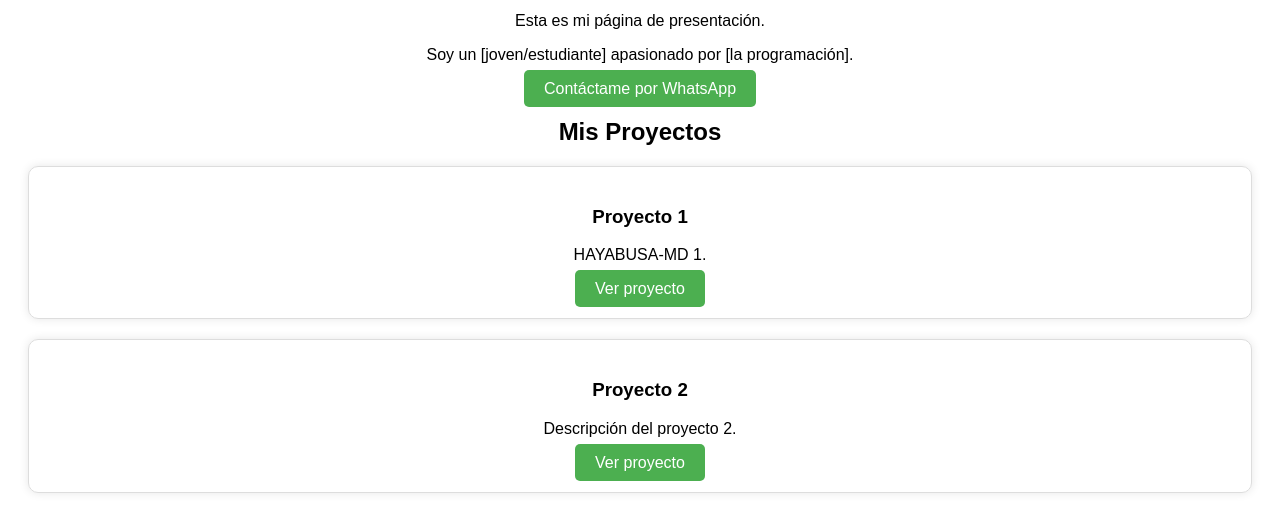
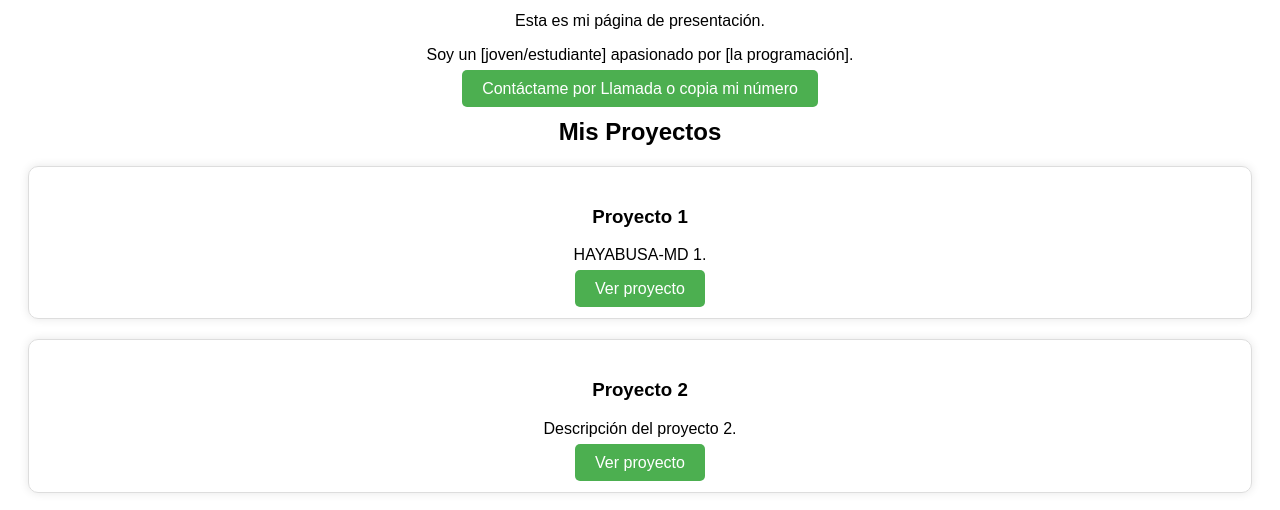
Before and after one commit to GABRIEL-OFF18/mi-web, a plain HTML site: page index.html in a window 1280 px wide. Shown: the part 288-798 px from the top of the page. Drawn offline with Linux system fonts and the light colour scheme.

Commit message:
Actualizar index.html

```diff
--- a/index.html
+++ b/index.html
@@ -40,7 +40,7 @@
   <img src="https://files.catbox.moe/y91di0.jpg" class="imagen-redondeada">
   <p>Esta es mi página de presentación.</p>
   <p>Soy un [joven/estudiante] apasionado por [la programación].</p>
-  <a href="tel:"https://wa.me/qr/PUR7WF734G4DC1" class="boton">Contáctame por WhatsApp</a>
+  <a href="tel:"519416581921" class="boton">Contáctame por Llamada o copia mi número</a>
 
   <h2>Mis Proyectos</h2>
   <div class="proyecto">
```
